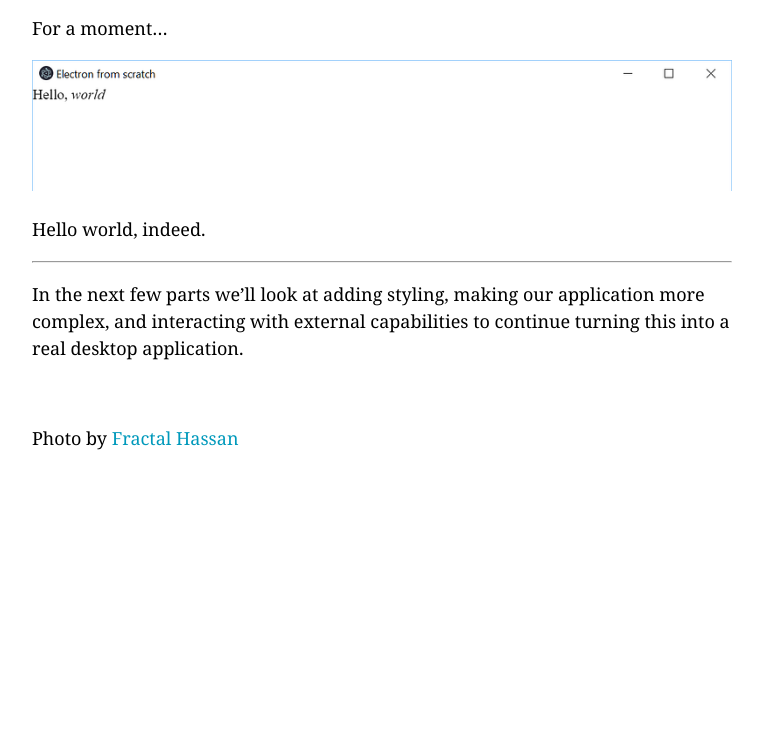
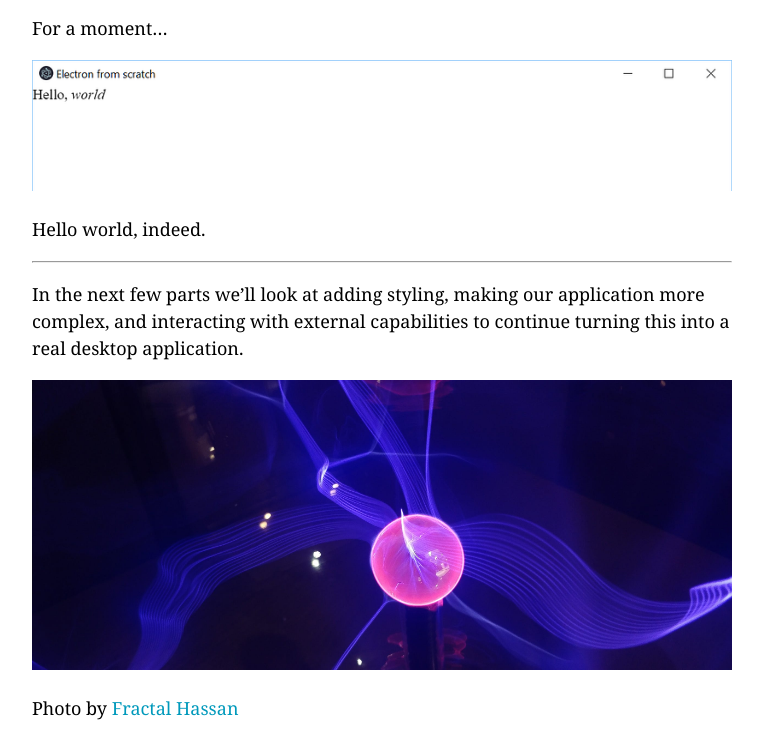
Before and after one commit to nyctef/blog.nyctef.com, an Eleventy site: page src/posts/electron-app-2/index.md in a window 1280 px wide. Shown: the part 8484-9224 px from the top of the page, without its empty margins (258-1021 px from the left). Before the commit the page ends 8954 px from the top, so only its background shows below. Built offline with nearby package versions, Linux system fonts and the light colour scheme; Eleventy itself is replaced by a stand-in of ours; files that its build step writes are made by us from their sources; a web font is replaced by a local one.

Commit message:
fix renamed image reference in electron-app-2

```diff
--- a/src/posts/electron-app-2/index.md
+++ b/src/posts/electron-app-2/index.md
@@ -298,6 +298,6 @@ Hello world, indeed.
 
 In the next few parts we’ll look at adding styling, making our application more complex, and interacting with external capabilities to continue turning this into a real desktop application.
 
-![](./1-O3rFk-lChyT2wzIkZOeeaw.jpeg)
+![](./electron.jpeg)
 
 Photo by [Fractal Hassan](https://unsplash.com/photos/XoNj0ulsn1Y)
```
